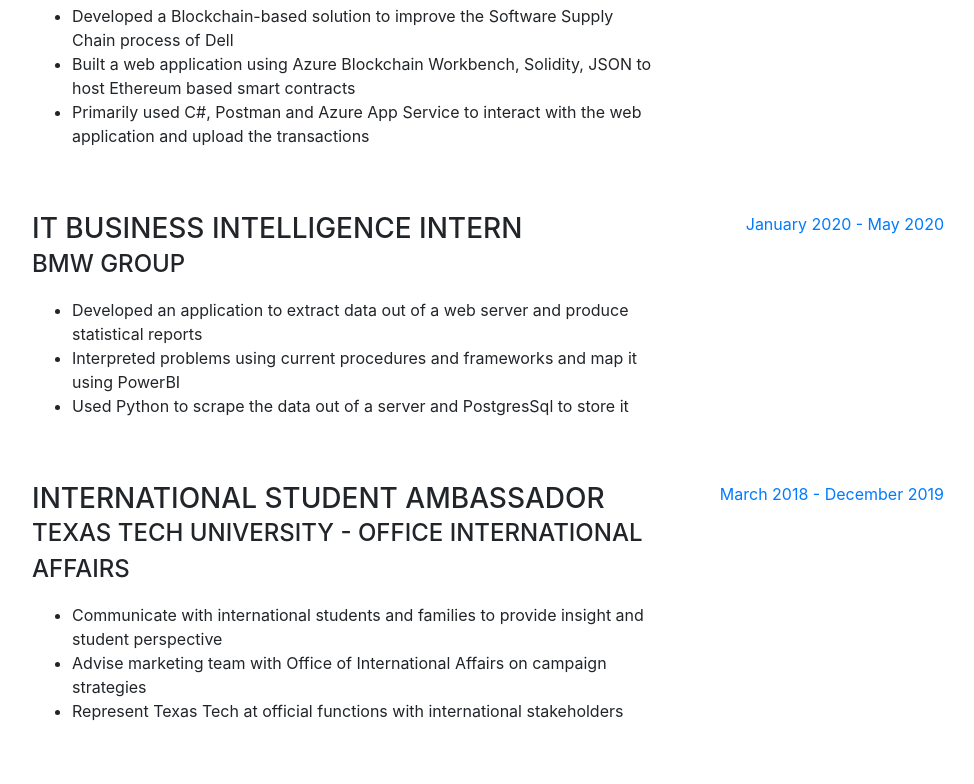
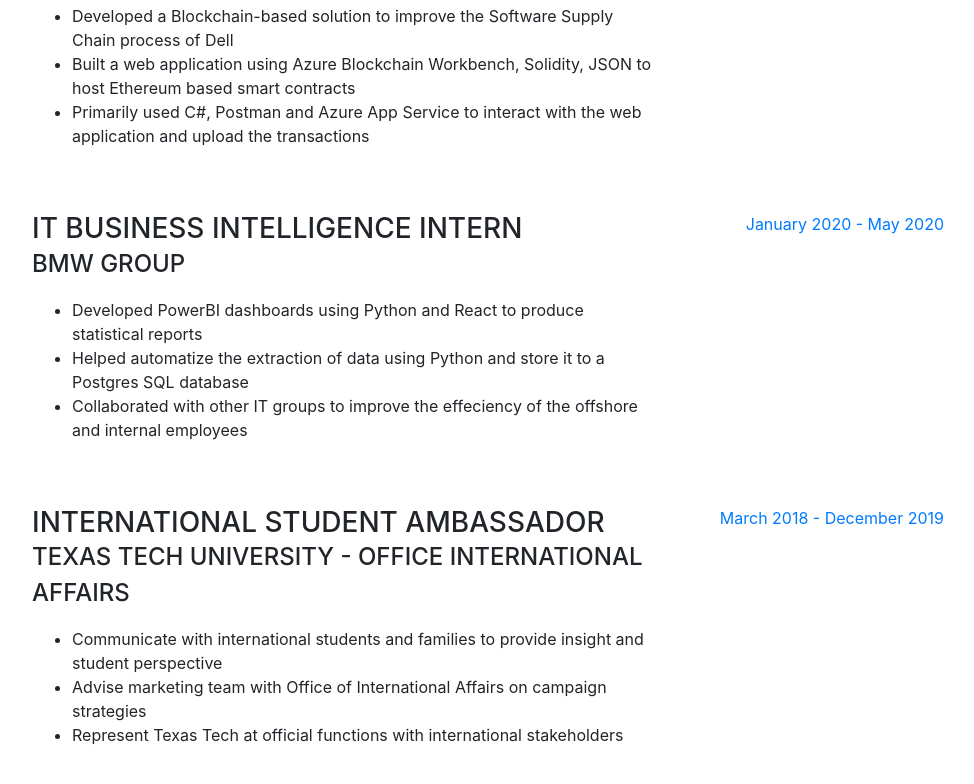
Before and after one commit to ayushdhumal/ayushdhumal.github.io, a website with bundled scripts: page index.html in a window 1280 px wide. Shown: the part 1017-1801 px from the top of the page, without its empty margins (288-1262 px from the left). Built offline with nearby package versions, Linux system fonts and the light colour scheme; a web font is replaced by a local one.

Commit message:
Update experience section

```diff
--- a/index.html
+++ b/index.html
@@ -120,9 +120,9 @@
               <h3 class="mb-0">IT Business Intelligence Intern</h3>
               <div class="subheading mb-3">BMW Group</div>
               <ul style="list-style-type:disc;">
-                <li>Developed an application to extract data out of a web server and produce statistical reports</li>
-                <li>Interpreted problems using current procedures and frameworks and map it using PowerBI</li>
-                <li>Used Python to scrape the data out of a server and PostgresSql to store it</li>
+                <li>Developed PowerBI dashboards using Python and React to produce statistical reports</li>
+                <li>Helped automatize the extraction of data using Python and store it to a Postgres SQL database</li>
+                <li>Collaborated with other IT groups to improve the effeciency of the offshore and internal employees</li>
               </ul>
             </div>
             <div class="resume-date text-md-right">
```
